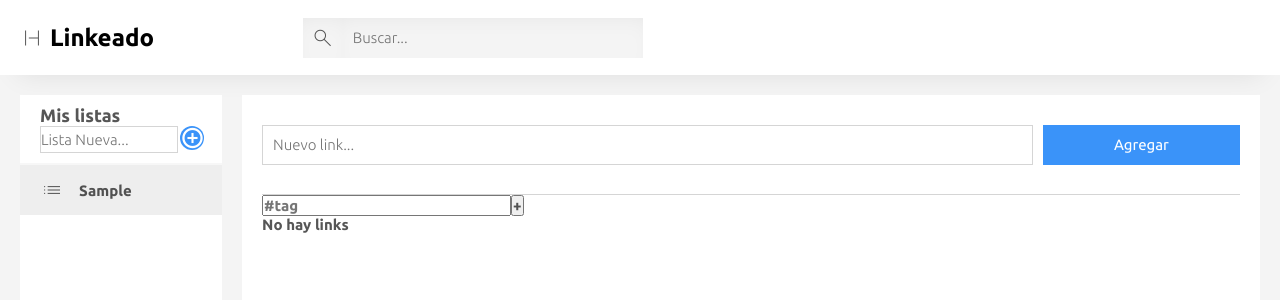
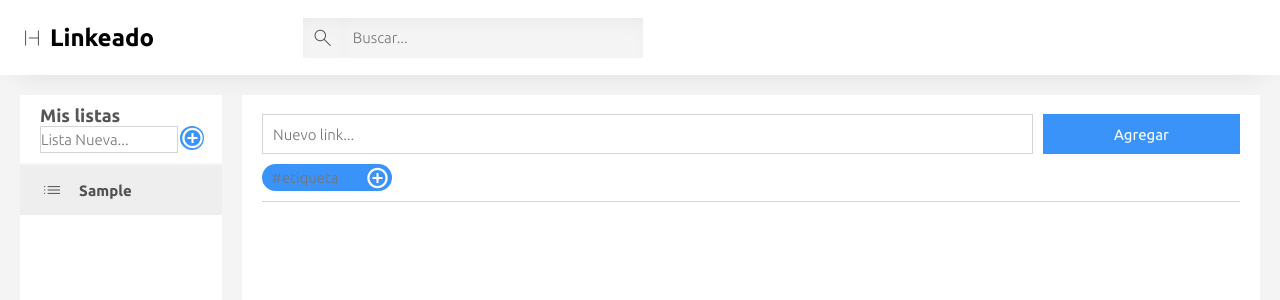
Before and after one commit to nicotole/link-saver-web, a React (Create React App) app in the folder link-saver-web/: page / in a window 1280 px wide. Both pictures are taken after typing "Sample" into the empty fields and a click on the button "add_circle". Shown: the top 300 px of the page. Built offline with nearby package versions, Linux system fonts and the light colour scheme; the HTML template or start-up script is replaced by a standard one.

Commit message:
Enhanced tag presentation in the DOM
Improved the visual representation of tags in the user interface, providing a more aesthetic and user-friendly display. The functionality to save links with tags is now not only robust in logic but also offers an enhanced visual experience.

```diff
--- a/link-saver-web/public/style.css
+++ b/link-saver-web/public/style.css
@@ -185,8 +185,33 @@ aside{
   font-size: large;
   /* margin-right: 40%; */
 }
+/*
+.add-box span{
+  color: white;
+  background: rgb(58, 147, 249);
 
-.add-box span{
+  border-radius: 50%;
+  border: none;
+
+  margin-left: 10%;
+
+  &:hover{
+    background: rgb(0, 115, 247);
+    transition: all .3s;
+  }
+} */
+
+.plus-button{
+  margin-left: 40%;
+  background: transparent;
+  border: none;
+  display: block;
+  margin-left: 0;
+  background: transparent;
+  border: none;
+}
+
+.plus-button span{
   color: white;
   background: rgb(58, 147, 249);
 
@@ -201,12 +226,6 @@ aside{
   }
 }
 
-.add-box button{
-  margin-left: 40%;
-  background: transparent;
-  border: none;
-}
-
 .add-box form {
   display: flex;
   flex-direction: row;
@@ -218,12 +237,14 @@ aside{
   border: 1px solid #90909061;
   font-weight: 300;
 }
-
+/*
 .add-box button {
   margin-left: 0;
   background: transparent;
   border: none;
-}
+} */
+
+
 
 .add-box input,
 .add-box button,
@@ -266,7 +287,7 @@ aside{
   height: 100%;
   background-color: white;
   padding: 20px;
-  padding-top: 0px;
+  padding-top: 14px;
   overflow: scroll;
   scroll-behavior: smooth;
 
@@ -326,4 +347,49 @@ aside{
   top: 0;
   position: sticky;
   background-color: white;
+
+  display: flex;
+  align-items: center;
+  width: 100%;
+  height: 50px;
+  border-bottom: 0px solid #90909061;
+  font-weight: lighter;
+  font-size: 10px;
+  margin-bottom: 5px;
 }
+
+.input-tag-box{
+  display: flex;
+}
+
+.input-tag-box input{
+  border-radius: 50px;
+  padding-left: 10px;
+  border: none;
+  /* background-color: aquamarine; */
+  background-color: rgb(58, 147, 249);
+  font-weight: 300;
+  width: 50%;
+}
+
+.input-tag-box input:focus{
+  outline:none;
+}
+
+.input-tag-box .plus-button{
+  position:relative;
+  right: 29px;
+  top: 2px
+}
+
+.tagger{
+  display: flex;
+  border-bottom: 1px solid #90909061;
+  padding-bottom: 10px;
+}
+
+.tagger .tag{
+  font-weight: 300;
+  padding-top: 6px;
+  margin-right: 10px;
+}
--- a/link-saver-web/src/components/AddBox.js
+++ b/link-saver-web/src/components/AddBox.js
@@ -38,7 +38,7 @@ export const AddBox = ({setSuperList, setCurrentList}) => {
           <input required name="newList" type="text" placeholder="Lista Nueva..."></input>
           {/* <button>+</button> */}
 
-          <button>
+          <button className="plus-button">
             <span className="material-symbols-outlined circle">add_circle</span>
           </button>
         </form>
--- a/link-saver-web/src/components/AddLink.js
+++ b/link-saver-web/src/components/AddLink.js
@@ -2,6 +2,8 @@ import React from 'react'
 import { useState } from 'react';
 
 export const AddLink = ({setToCurrentList}) => {
+
+
 
   const [tags, setTags] = useState([]);//state that represent the tags of a link
   const [newTag, setNewTag] = useState('');//state for the tag that we are creating
@@ -20,12 +22,19 @@ export const AddLink = ({setToCurrentList}) => {
     setToCurrentList(newLinkObj);
     setTags([]); //reset for the next link
     setNewTag('');//reset fot the next link
+
+    target.newLink.value = '';//clean the input
   }
 
   const addTag = () =>{
+    if (newTag.trim() !== '') {//only adds the tag if contains anything other than whitespace
       setTags([...tags, newTag]);//add new tag
       setNewTag('');//We clear the new label field after adding it
     }
+  }
+
+
+
 
   return (
     <>
@@ -34,15 +43,21 @@ export const AddLink = ({setToCurrentList}) => {
           <input required name="newLink" type="text" placeholder="Nuevo link..."></input>
           <button type="submit">Agregar</button>
         </div>
+        <div className="tagger">
           {
             tags.map((tag, index) => (
-            <div key={index}>{tag}</div>
+              <div className="tag" key={index}>#{tag}</div>
             ))
           }
-        <input name="newTag" type="text" value={newTag} placeholder="#tag"
+          <div className="input-tag-box">
+            <input name="newTag" type="text" value={newTag} placeholder="#etiqueta"
               onChange={ (e) => setNewTag(e.target.value)}
             ></input>
-        <button type="button" onClick={addTag}>+</button>
+            <button className="plus-button" type="button" onClick={addTag}>
+              <span className="material-symbols-outlined circle">add_circle</span>
+            </button>
+          </div>
+        </div>
       </form>
     </>
   )
--- a/link-saver-web/src/components/LinkList.js
+++ b/link-saver-web/src/components/LinkList.js
@@ -12,7 +12,7 @@ export const LinkList = ({ currentList, onDeleteLink }) => {
             <Link key={link.id} link={link} onDeleteLink={onDeleteLink}/>
           ))
         ) : (
-          <p>No hay links</p>
+          <p></p>
         )}
       </ul>
     </>
```
Lines whose indentation alone changed are shown as unchanged.
